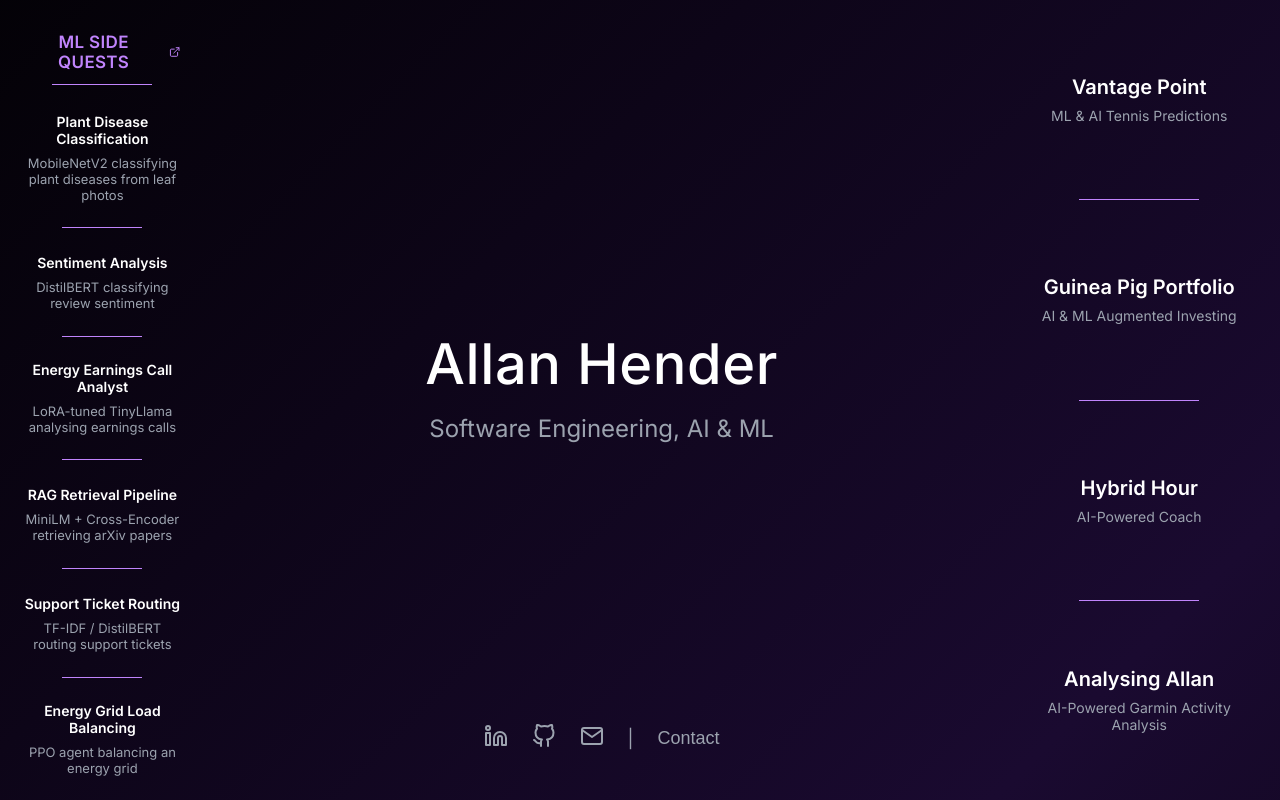
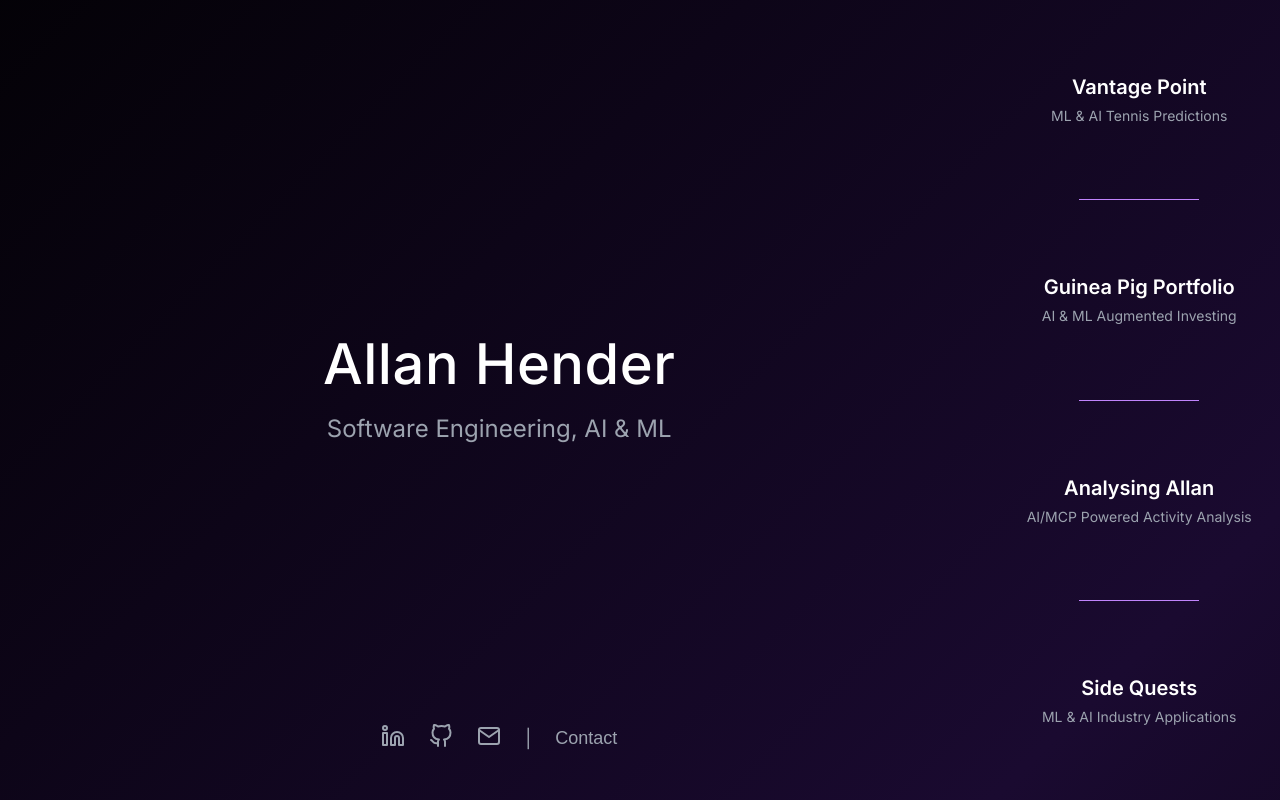
Before and after one commit to allanmichaelhender/allanmichaelhender.github.io, a React (Vite) app: page / in a window 1280 px wide. Built offline with nearby package versions, Linux system fonts and the light colour scheme.

Commit message:
removing guinea pig and moving side quests

```diff
--- a/src/App.tsx
+++ b/src/App.tsx
@@ -1,7 +1,7 @@
 import { useState } from "react";
 import LeftPanel from "./components/LeftPanel";
 import RightPanel from "./components/RightPanel";
-import SideQuestsPanel from "./components/SideQuestsPanel";
+// import SideQuestsPanel from "./components/SideQuestsPanel";
 import Background from "./components/Background";
 import ContactModal from "./components/ContactModal";
 import { projects } from "./data/projects";
@@ -25,7 +25,7 @@ function App() {
         }}
         onClick={() => setHoveredProjectId(null)}
       >
-        <SideQuestsPanel />
+        {/* <SideQuestsPanel /> */}
         <LeftPanel
           hoveredProjectId={hoveredProjectId}
           onHover={setHoveredProjectId}
--- a/src/data/projects.ts
+++ b/src/data/projects.ts
@@ -69,40 +69,40 @@ export const projects: Project[] = [
       "AWS",
     ],
   },
-  {
-    id: "hybrid-hour",
-    title: "Hybrid Hour",
-    briefDescription: "AI-Powered Coach",
-    fullDescription:
-      "AI-powered training plans for hybrid athletes. Leveraging the versatility of LLMs (Llama 3.3) to interpret user preferences and suggestions, select applicable workouts from our curated library, before applying any finishing touches and generating coherent training plans.",
-    images: [],
-    videos: ["/hybrid-footage-trimmed.mp4"],
-    videoZoom: 100,
-    videoDim: 75,
-    webAppUrl: "https://hybrid-hour.ddnsfree.com/",
-    repoUrl: "https://github.com/allanmichaelhender/hybrid_AI_coach",
-    tags: [
-      "FastAPI",
-      "LangGraph",
-      "Llama 3.3",
-      "RAG",
-      "PostgreSQL",
-      "SQLAlchemy",
-      "pgvector",
-      "React",
-      "Vite",
-      "TypeScript",
-      "Tailwind CSS",
-      "Docker",
-      "GCP",
-    ],
-  },
+  // {
+  //   id: "hybrid-hour",
+  //   title: "Hybrid Hour",
+  //   briefDescription: "AI-Powered Coach",
+  //   fullDescription:
+  //     "AI-powered training plans for hybrid athletes. Leveraging the versatility of LLMs (Llama 3.3) to interpret user preferences and suggestions, select applicable workouts from our curated library, before applying any finishing touches and generating coherent training plans.",
+  //   images: [],
+  //   videos: ["/hybrid-footage-trimmed.mp4"],
+  //   videoZoom: 100,
+  //   videoDim: 75,
+  //   webAppUrl: "https://hybrid-hour.ddnsfree.com/",
+  //   repoUrl: "https://github.com/allanmichaelhender/hybrid_AI_coach",
+  //   tags: [
+  //     "FastAPI",
+  //     "LangGraph",
+  //     "Llama 3.3",
+  //     "RAG",
+  //     "PostgreSQL",
+  //     "SQLAlchemy",
+  //     "pgvector",
+  //     "React",
+  //     "Vite",
+  //     "TypeScript",
+  //     "Tailwind CSS",
+  //     "Docker",
+  //     "GCP",
+  //   ],
+  // },
   {
     id: "analysing-allan",
     title: "Analysing Allan",
-    briefDescription: "AI-Powered Garmin Activity Analysis",
+    briefDescription: "AI/MCP Powered Activity Analysis",
     fullDescription:
-      "An AI-powered Garmin activity analysis platform. Syncs workouts from Garmin Connect, analyses heart rate profiles with Anthropic Claude, and exposes tools via a FastMCP server for AI agents (ZeroClaw) to query and explore training data. Features batch HR analysis with changepoint detection and automated interval classification.",
+      "An AI-powered Garmin activity analysis platform. Syncs workouts from Garmin Connect, analyses heart rate profiles with Anthropic Claude Vision, and exposes tools via a FastMCP server for AI agents (ZeroClaw) to query and explore training data.",
     images: [],
     videos: ["/hybrid-footage-trimmed.mp4"],
     videoZoom: 100,
@@ -125,4 +125,30 @@ export const projects: Project[] = [
       "Vercel",
     ],
   },
+  {
+    id: "ml-side-quests",
+    title: "Side Quests",
+    briefDescription: "ML & AI Industry Applications",
+    fullDescription:
+      "Standalone ML and AI applications spanning Computer Vision (MobileNetV2), NLP (DistilBERT), GenAI (TinyLlama 1.1B + LoRA fine-tuning), RAG (MiniLM + Cross-Encoder), multi-model support ticket classification (TF-IDF + DistilBERT + Augmented LLM), and RL (PPO). Each quest is a self-contained exploration of a concept, dataset, or technique.",
+    images: [],
+    videos: ["/side-quests-footage.mp4"],
+    videoZoom: 100,
+    videoDim: 10,
+    webAppUrl: "https://ml-side-quests.vercel.app/",
+    repoUrl: "https://github.com/allanmichaelhender",
+    tags: [
+      "Python",
+      "PyTorch",
+      "scikit-learn",
+      "Transformers",
+      "OpenCV",
+      "DistilBERT",
+      "TinyLlama",
+      "LoRA",
+      "MobileNetV2",
+      "RL",
+      "PPO",
+    ],
+  },
 ];
```
Also changed, not shown: 1 other file (tests, documents, lock files or other folders).
